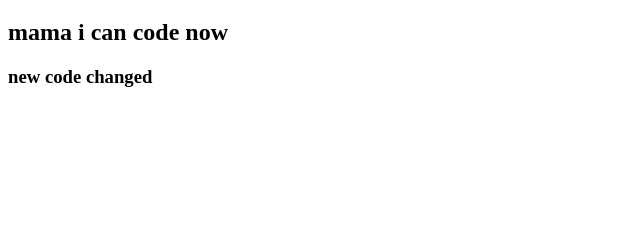
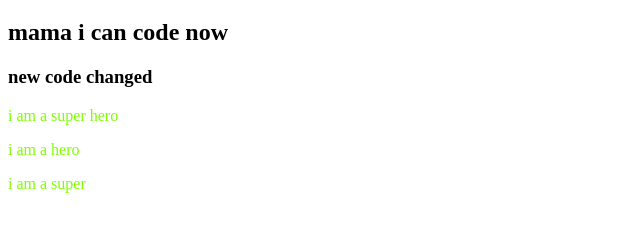
Before and after one commit to ASHRAFHOSSAINZIDU/my-second-repo, a plain HTML site: page index.html in a window 1280 px wide. Shown: the part 61-292 px from the top of the page, without its empty margins (0-640 px from the left). Drawn offline with Linux system fonts and the light colour scheme.

Commit message:
styleadded

```diff
--- a/index.html
+++ b/index.html
@@ -11,5 +11,8 @@
     <h1>I Can push to git github</h1>
     <h2>mama i can code now</h2>
     <h3>new code changed</h3>
+    <p>i am a super hero</p>
+    <p>i am a hero </p>
+    <p>i am a super </p>
 </body>
 </html>
```
